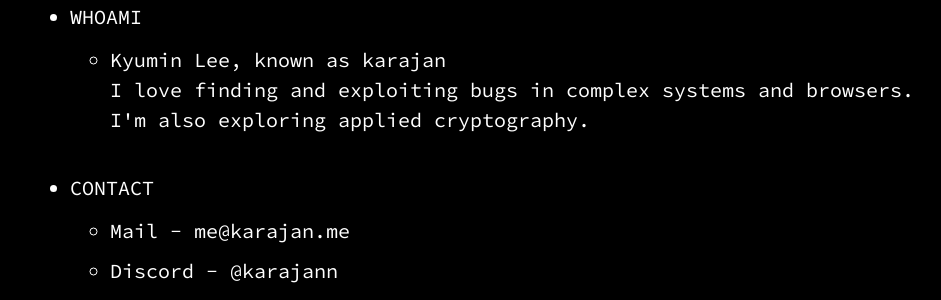
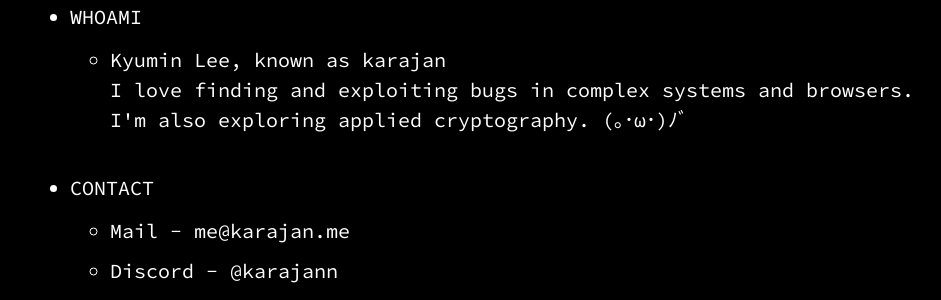
Before and after one commit to karajan0/karajan0.github.io, a Jekyll site: the page built from index.md, in a window 1280 px wide. Shown: the part 146-446 px from the top of the page, without its empty margins (160-1101 px from the left). Built offline with Jekyll 4.4.1, drawn with Linux system fonts in a browser that asks for light colours; some web fonts are replaced.

Commit message:
Add emoticon to WHOAMI

```diff
--- a/_data/menu.yml
+++ b/_data/menu.yml
@@ -2,7 +2,7 @@ entries:
   - title: WHOAMI
     entries:
       - title: Kyumin Lee, known as karajan
-        subtitle: "I love finding and exploiting bugs in complex systems and browsers. I'm also exploring applied cryptography."
+        subtitle: "I love finding and exploiting bugs in complex systems and browsers. I'm also exploring applied cryptography. (｡･ω･)ﾉﾞ"
 
   - title: CONTACT
     entries:
```
